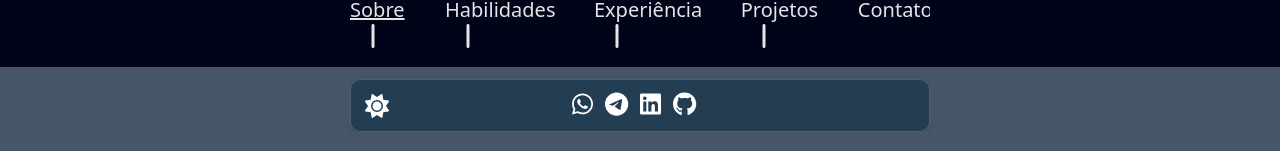
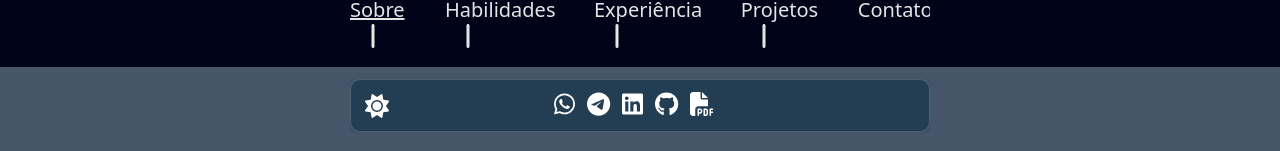
Before and after one commit to SSoftware2024/portfolio_code, a Vue app: page / in a window 1280 px wide. Shown: the part 419-570 px from the top of the page. Built offline with nearby package versions, Linux system fonts and the light colour scheme.

Commit message:
✨ new: Curriculo adicionado

```diff
--- a/src/layout/Layout.vue
+++ b/src/layout/Layout.vue
@@ -34,6 +34,10 @@
                         <font-awesome-icon :icon="faGithub"
                             class="text-white text-2xl mr-3 hover:text-black"></font-awesome-icon>
                     </a>
+                    <a :href="CV" target="_blank">
+                        <font-awesome-icon :icon="faFilePdf"
+                            class="text-white text-2xl mr-3 hover:text-red-500"></font-awesome-icon>
+                    </a>
                 </div>
 
                 <div class="absolute top-[15px] left-[15px] cursor-pointer" @click="changeTheme">
@@ -58,8 +62,9 @@ import { onMounted } from 'vue';
 import '@/sass/layout.scss';
 import video from '@/assets/particles2.mp4';
 import img_profile from '@/assets/profile_30.png';
+import CV from '@/assets/cv.pdf'
 import Typewriter from 'typewriter-effect/dist/core';
-import { faSun, faMoon } from '@fortawesome/free-solid-svg-icons'
+import { faSun, faMoon, faFilePdf } from '@fortawesome/free-solid-svg-icons'
 import { faWhatsapp, faTelegram, faLinkedin, faGithub } from '@fortawesome/free-brands-svg-icons'
 //COMPONENTS
 import Navigation from '../components/Navigation.vue';
```
Also changed, not shown: 1 other file (tests, documents, lock files or other folders).
